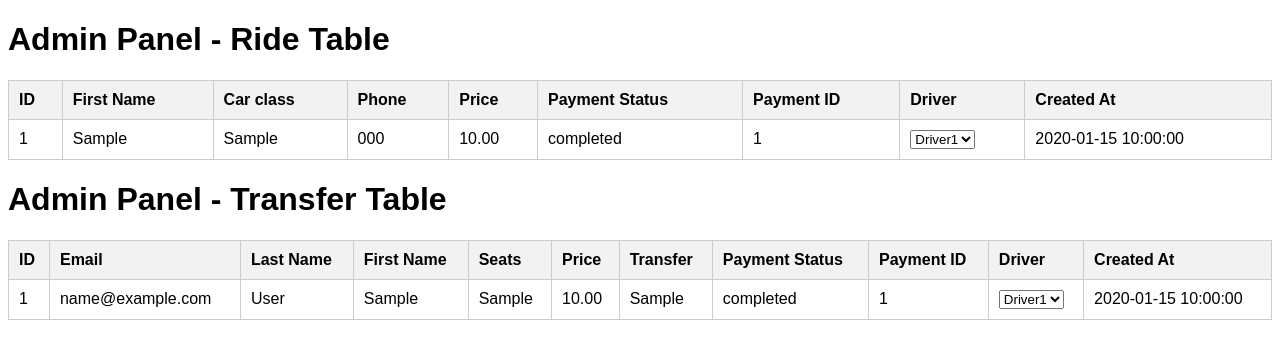
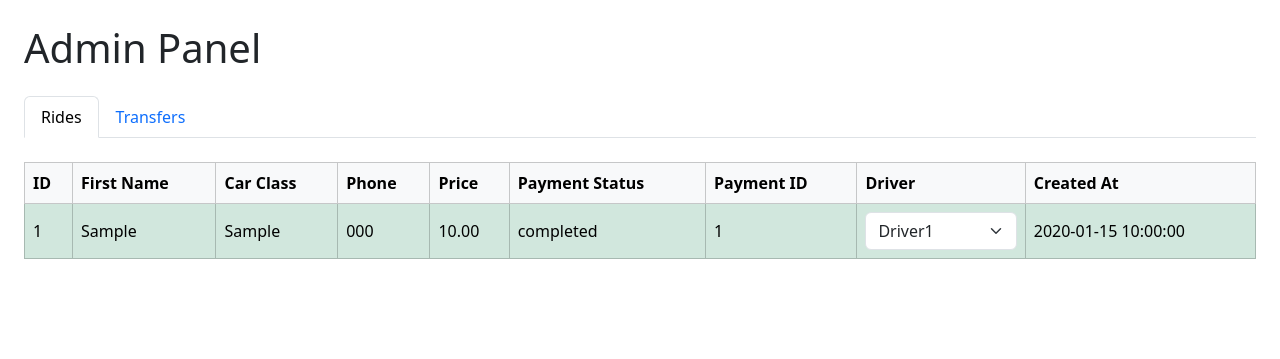
Before and after one commit to anavasynth/ETaxi, a Flask app: page /adminpanel in a window 1280 px wide. Shown: the top 359 px of the page. Run offline with Flask 3, Linux system fonts and the light colour scheme; tables that the repository leaves empty hold one stand-in row (values such as "Sample post").

Commit message:
update admin panel with styles

```diff
--- a/templates/adminpanel.html
+++ b/templates/adminpanel.html
@@ -1,37 +1,45 @@
 <!DOCTYPE html>
-<html>
+<html lang="en">
 <head>
+    <meta charset="UTF-8">
     <title>Admin Panel</title>
+    <link href="https://cdn.jsdelivr.net/npm/bootstrap@5.3.3/dist/css/bootstrap.min.css" rel="stylesheet">
+<script src="https://cdn.jsdelivr.net/npm/bootstrap@5.3.3/dist/js/bootstrap.bundle.min.js"></script>
+
+
     <style>
-        table {
-            width: 100%;
-            border-collapse: collapse;
-            margin-top: 20px;
+        .table td, .table th {
+            vertical-align: middle;
         }
 
-        th, td {
-            padding: 10px;
-            border: 1px solid #ccc;
-            text-align: left;
-        }
-
-        th {
-            background-color: #f2f2f2;
-        }
-
-        body {
-            font-family: Arial, sans-serif;
+        .status-completed {
+            background-color: #76e676;
         }
     </style>
 </head>
-<body>
-    <h1>Admin Panel - Ride Table</h1>
-    <table>
-        <thead>
+<body class="p-4">
+    <h1 class="mb-4">Admin Panel</h1>
+
+    <!-- Nav tabs -->
+    <ul class="nav nav-tabs" id="adminTabs" role="tablist">
+        <li class="nav-item" role="presentation">
+            <button class="nav-link active" id="rides-tab" data-bs-toggle="tab" data-bs-target="#rides" type="button" role="tab">Rides</button>
+        </li>
+        <li class="nav-item" role="presentation">
+            <button class="nav-link" id="transfers-tab" data-bs-toggle="tab" data-bs-target="#transfers" type="button" role="tab">Transfers</button>
+        </li>
+    </ul>
+
+    <!-- Tab content -->
+    <div class="tab-content mt-4" id="adminTabsContent">
+        <!-- Rides Tab -->
+        <div class="tab-pane fade show active" id="rides" role="tabpanel">
+            <table class="table table-bordered table-hover">
+                <thead class="table-light">
                     <tr>
                         <th>ID</th>
                         <th>First Name</th>
-                <th>Car class</th>
+                        <th>Car Class</th>
                         <th>Phone</th>
                         <th>Price</th>
                         <th>Payment Status</th>
@@ -42,7 +50,7 @@
                 </thead>
                 <tbody>
                     {% for ride in rides %}
-            <tr>
+                    <tr class="{% if ride.payment_status == 'completed' %}table-success{% endif %}">
                         <td>{{ ride.id }}</td>
                         <td>{{ ride.first_name }}</td>
                         <td>{{ ride.car_class }}</td>
@@ -51,10 +59,10 @@
                         <td>{{ ride.payment_status }}</td>
                         <td>{{ ride.payment_id }}</td>
                         <td>
-                    <select name="" id="">
-                        <option value="d">Driver1</option>
-                        <option value="d">Driver2</option>
-                        <option value="d">Driver3</option>
+                            <select class="form-select">
+                                <option>Driver1</option>
+                                <option>Driver2</option>
+                                <option>Driver3</option>
                             </select>
                         </td>
                         <td>{{ ride.created_at }}</td>
@@ -62,10 +70,12 @@
                     {% endfor %}
                 </tbody>
             </table>
+        </div>
 
-    <h1>Admin Panel - Transfer Table</h1>
-    <table>
-        <thead>
+        <!-- Transfers Tab -->
+        <div class="tab-pane fade" id="transfers" role="tabpanel">
+            <table class="table table-bordered table-hover">
+                <thead class="table-light">
                     <tr>
                         <th>ID</th>
                         <th>Email</th>
@@ -82,7 +92,7 @@
                 </thead>
                 <tbody>
                     {% for transfer in transfers %}
-            <tr>
+                    <tr class="{% if transfer.payment_status == 'completed' %}table-success{% endif %}">
                         <td>{{ transfer.id }}</td>
                         <td>{{ transfer.email }}</td>
                         <td>{{ transfer.last_name }}</td>
@@ -93,10 +103,10 @@
                         <td>{{ transfer.payment_status }}</td>
                         <td>{{ transfer.payment_id }}</td>
                         <td>
-                    <select name="" id="">
-                        <option value="d">Driver1</option>
-                        <option value="d">Driver2</option>
-                        <option value="d">Driver3</option>
+                            <select class="form-select">
+                                <option>Driver1</option>
+                                <option>Driver2</option>
+                                <option>Driver3</option>
                             </select>
                         </td>
                         <td>{{ transfer.created_at }}</td>
@@ -104,5 +114,9 @@
                     {% endfor %}
                 </tbody>
             </table>
+        </div>
+    </div>
+
+    <script src="https://cdn.jsdelivr.net/npm/bootstrap@5.3.3/dist/js/bootstrap.bundle.min.js"></script>
 </body>
 </html>
--- a/templates/route_details.html
+++ b/templates/route_details.html
@@ -31,7 +31,7 @@
     <h5 class="mb-3">Choose Class</h5>
     <div class="ride-class-list">
       <div class="ride-class-option" data-value="Standard">Standart 🚗 <span>$15/km</span></div>
-      <div class="ride-class-option selected" data-value="Comfort">Comfort 🚙 <span>$20/km</span></div>
+      <div class="ride-class-option" data-value="Comfort">Comfort 🚙 <span>$20/km</span></div>
       <div class="ride-class-option" data-value="XL">XL 🚐 <span>$30/km</span></div>
     </div>
 
```
Lines whose indentation alone changed are shown as unchanged.
